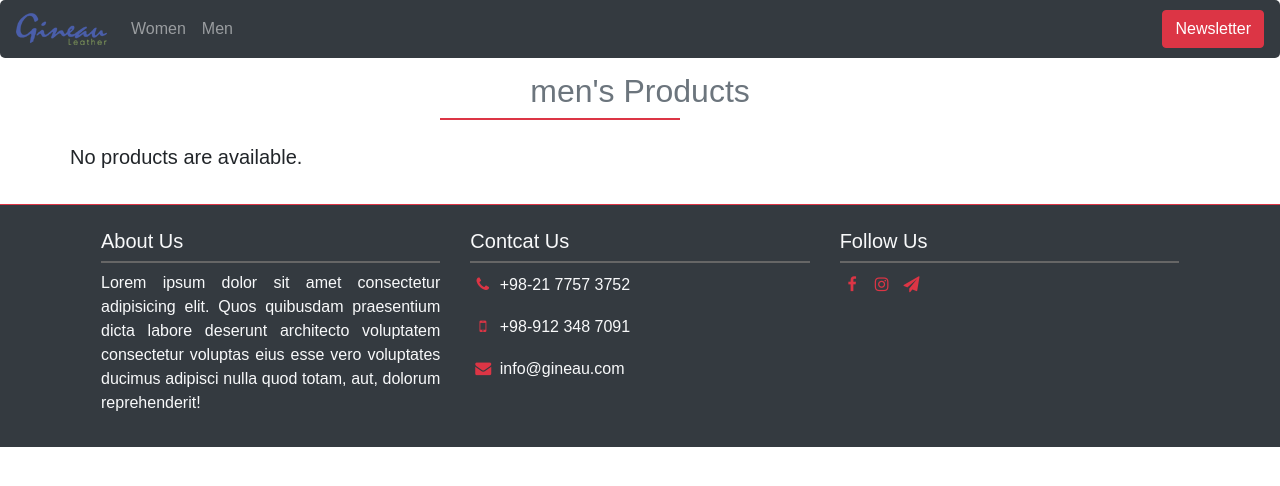
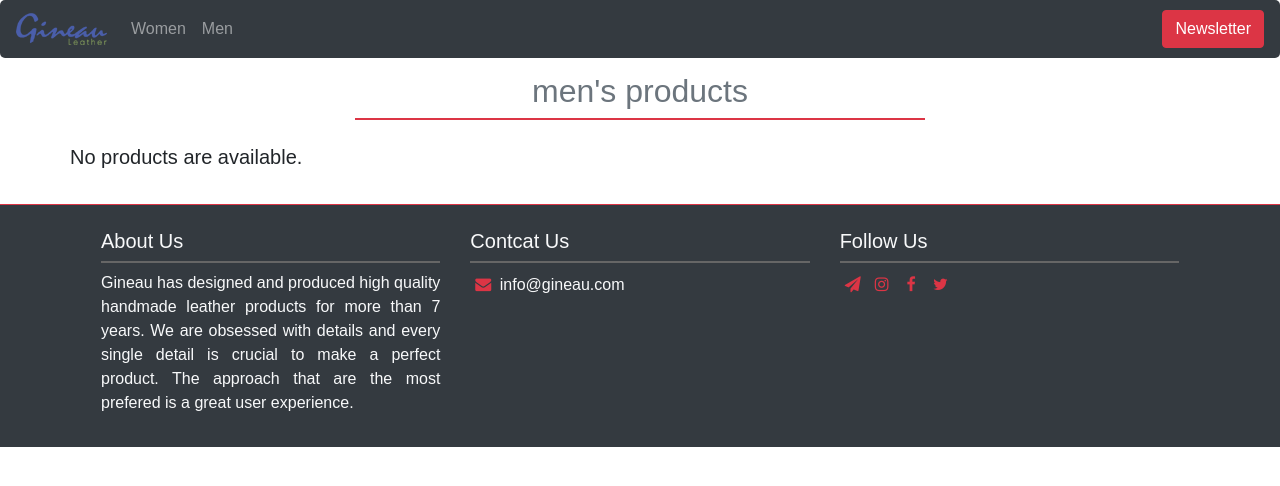
Before and after one commit to Rahimz/gineau, a Django app: page /products/men/ in a window 1280 px wide. Shown: the top 486 px of the page. Run offline with Django 3.2, Linux system fonts and the light colour scheme; data that the repository does not hold is empty; some libraries are stand-ins or nearby versions.

Commit message:
some SEO bug fixed

```diff
--- a/products/static/css/style.css
+++ b/products/static/css/style.css
@@ -24,11 +24,11 @@ body {
     content: '';
     height: 2px;
     background-color: #dc3545;
-    width: 240px;
+    width: 50%;
     display: inline-block;
     position: absolute;
     top: 70px;
-    left: calc(50% - 200px);
+    left: 25%;
 }
 .product-container .card {
     transition: 1s;
--- a/products/templates/products/base.html
+++ b/products/templates/products/base.html
@@ -2,24 +2,34 @@
 <html lang="en">
 
 <head>
+
+    <!-- Global site tag (gtag.js) - Google Analytics -->
+    <script async src="https://www.googletagmanager.com/gtag/js?id=UA-27305032-1"></script>
+    <script>
+        window.dataLayer = window.dataLayer || [];
+        function gtag() { dataLayer.push(arguments); }
+        gtag('js', new Date());
+
+        gtag('config', 'UA-27305032-1');
+    </script>
+
     {% load static %}
     <meta charset="UTF-8">
     <meta name="viewport" content="width=device-width, initial-scale=1.0">
     <meta http-equiv="X-UA-Compatible" content="ie=edge">
 
-    <!-- <title>Gineau Leathers</title> -->
     <title>Gineau {% block title %}{% endblock %}</title>
     <!-- favicon -->
     <link rel="icon" type="image/png" sizes="16x16" href="{% static "images/favicon.png" %}">
 
     <!-- Open graph goes here for activate Rich link preview-->
-    <!-- <meta property="og:title" content="Elvatech.ir Design, Create & Maintenance" />
-            <meta property="og:type" content="image/jpeg" />
-            <meta property="og:url" content="http://elvatech.ir" />
-            <meta property="og:image" content="{% static "images/logo.png" %}" />
-            <meta property="og:image:width" content="350" />
-            <meta property="og:description" content="ElvaTech, Design, Create and Maintenance of hightech machines" />
-            <meta property="og:determiner" content="the" /> -->
+    <meta property="og:title" content="gineau.com Designing and making handmade leather products" />
+    <meta property="og:type" content="image/jpeg" />
+    <meta property="og:url" content="http://gineau.com" />
+    <meta property="og:image" content="{% static "images/logo.png" %}" />
+    <meta property="og:image:width" content="350" />
+    <meta property="og:description" content="Designing and making handmade leather products" />
+    <meta property="og:determiner" content="the" />
     <!-- OG Meta tags ends here -->
 
     <!-- Latest compiled and minified CSS -->
@@ -105,18 +115,14 @@
                 <div class="col-sm-6 col-md-4 widget-box">
                     <h5 class="widget-title py-2" id="contacts">About Us</h5>
                     <p class="text-justify">
-                        Lorem ipsum dolor sit amet consectetur adipisicing elit. Quos quibusdam praesentium dicta labore
-                        deserunt architecto voluptatem consectetur voluptas eius esse vero voluptates ducimus adipisci
-                        nulla quod totam, aut, dolorum reprehenderit!
+                        Gineau has designed and produced high quality handmade leather products for more than 7 years.
+                        We are obsessed with details and every single detail is crucial to make a perfect product.
+                        The approach that are the most prefered is a great user experience.
                     </p>
 
                 </div>
                 <div class="col-sm-6 col-md-4 widget-box">
                     <h5 class="widget-title py-2">Contcat Us</h5>
-                    <p>
-                        <i class="fa fa-phone"></i>&nbsp;+98-21&nbsp;7757&nbsp;3752</p>
-                    <p>
-                        <i class="fa fa-mobile"></i>&nbsp;+98-912&nbsp;348&nbsp;7091</p>
                     <p>
                         <i class="fa fa-envelope"></i>&nbsp;info@gineau.com</p>
                 </div>
@@ -124,15 +130,20 @@
                 <div class="col-sm-6 col-md-4 widget-box">
                     <h5 class="widget-title py-2">Follow Us</h5>
                     <div class="social-network">
-                        <a href="https://facebook.com/gineau">
+                        <a href="https://t.me/gineau">
+                            <i class="fa fa-send"></i>
+                        </a>
+                        <a href="https://instagram.com/gineaudesign">
+                            <i class="fa fa-instagram"></i>
+                        </a>
+                        <a href="https://facebook.com/gineaudesign">
                             <i class="fa fa-facebook"></i>
                         </a>
-                        <a href="https://instagram/gineaudesign">
-                            <i class="fa fa-instagram"></i>
+                        <a href="https://twitter.com/gineaudesign">
+                            <i class="fa fa-twitter"></i>
                         </a>
-                        <a href="#">
-                            <i class="fa fa-send"></i>
-                        </a>
+
+
                     </div>
 
                 </div>
--- a/products/templates/products/products_list.html
+++ b/products/templates/products/products_list.html
@@ -2,7 +2,7 @@
 
     {% extends 'products/base.html' %}
 
-    {% block title %}{{ genre }}'s Products{% endblock %}
+    {% block title %}{{ genre }}'s products{% endblock %}
 
     {% load static %}
 
@@ -24,7 +24,7 @@
 
 <div class="container product-container position-relative">
     {% if genre %}
-    <h2 class="text-muted text-center mt-5 py-4 custom-h2-title">{{ genre }}'s Products</h2>
+    <h2 class="text-muted text-center mt-5 py-4 custom-h2-title">{{ genre }}'s products</h2>
     {% endif %}
     {% if tag %}
     <h2 class="text-muted text-center mt-5 py-4 custom-h2-title">Products with "{{ tag.name }}"</h2>
```
